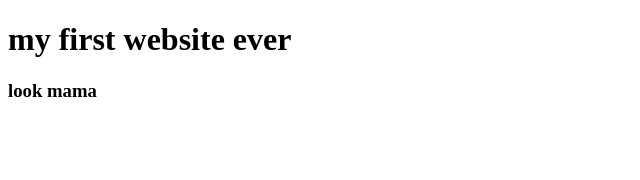
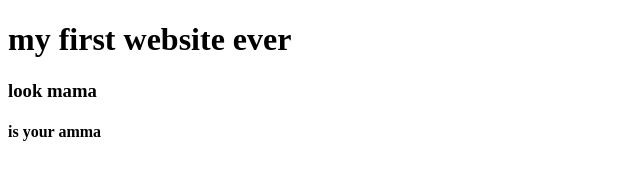
Before and after one commit to ssiiaamm/my-first-website, a plain HTML site: page index.html in a window 1280 px wide. Shown: the whole page, without its empty margins (0-640 px from the left). Drawn offline with Linux system fonts and the light colour scheme.

Commit message:
Update index.html

```diff
--- a/index.html
+++ b/index.html
@@ -9,5 +9,6 @@
 <body>
     <h1>my first website ever</h1>
     <h3>look mama</h3>
+    <h4>is your amma</h4>
 </body>
 </html>
```
